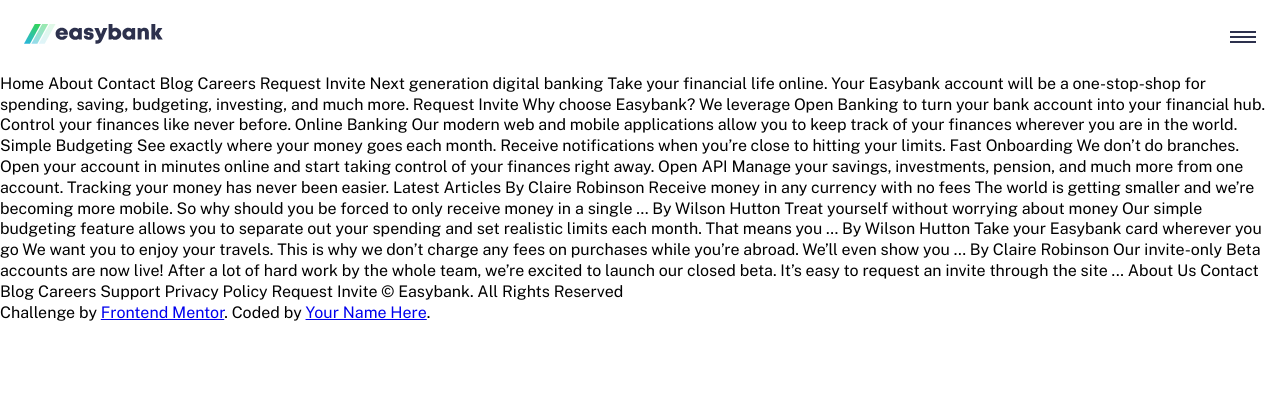
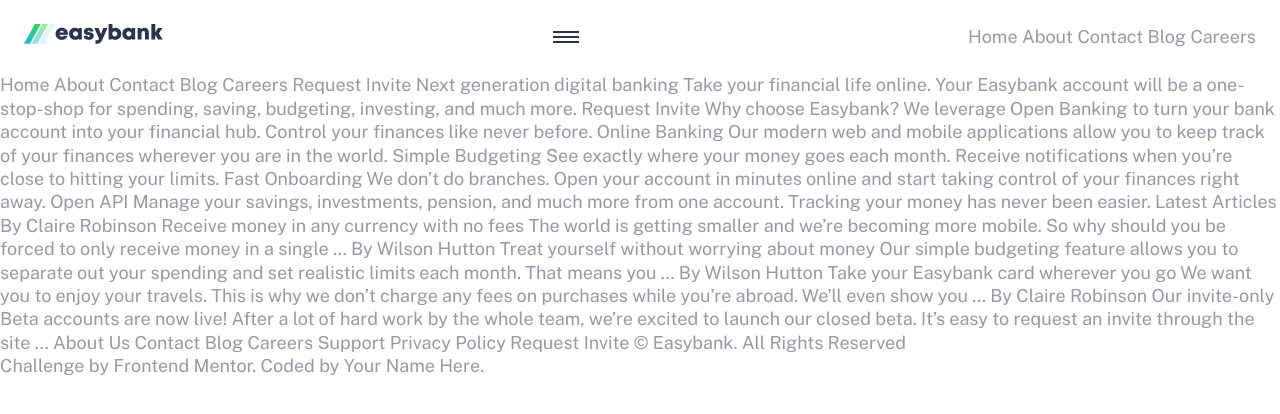
Before and after one commit to MuntasirTonmoy/digital-bank-HTML-SCSS-JS, a plain HTML site: page index.html in a window 1280 px wide. Drawn offline with nearby package versions, Linux system fonts and the light colour scheme.

Commit message:
nav link color added on global scss file

```diff
--- a/app/scss/_globals.scss
+++ b/app/scss/_globals.scss
@@ -14,6 +14,15 @@ body {
   padding: 0;
   font-family: "Public Sans", sans-serif;
   line-height: 1.3;
+  font-size: $font-medium;
+  color: $grayishBlue;
+}
+
+a,
+a:visited,
+a:hover {
+  text-decoration: none;
+  color: $grayishBlue;
 }
 
 // flexbox
--- a/app/scss/_header.scss
+++ b/app/scss/_header.scss
@@ -19,4 +19,9 @@ nav {
       }
     }
   }
+
+  &__links {
+    a {
+    }
+  }
 }
--- a/app/scss/_variables.scss
+++ b/app/scss/_variables.scss
@@ -5,3 +5,7 @@ $grayishBlue: hsl(233, 8%, 62%);
 $lightGrayishBlue: hsl(220, 16%, 96%);
 $veryLightGray: hsl(0, 0%, 98%);
 $white: hsl(0, 0%, 100%);
+
+// font-size
+$font-medium: 1.125rem;
+$font-sm: 0.875rem;
--- a/index.html
+++ b/index.html
@@ -36,6 +36,13 @@
           <span></span>
           <span></span>
         </a>
+        <div class="header__links">
+          <a href="#">Home</a>
+          <a href="#">About</a>
+          <a href="#">Contact</a>
+          <a href="#">Blog</a>
+          <a href="#">Careers</a>
+        </div>
       </nav>
     </header>
     Home About Contact Blog Careers Request Invite Next generation digital
```
Also changed, not shown: css/style.css, 1 other file.
